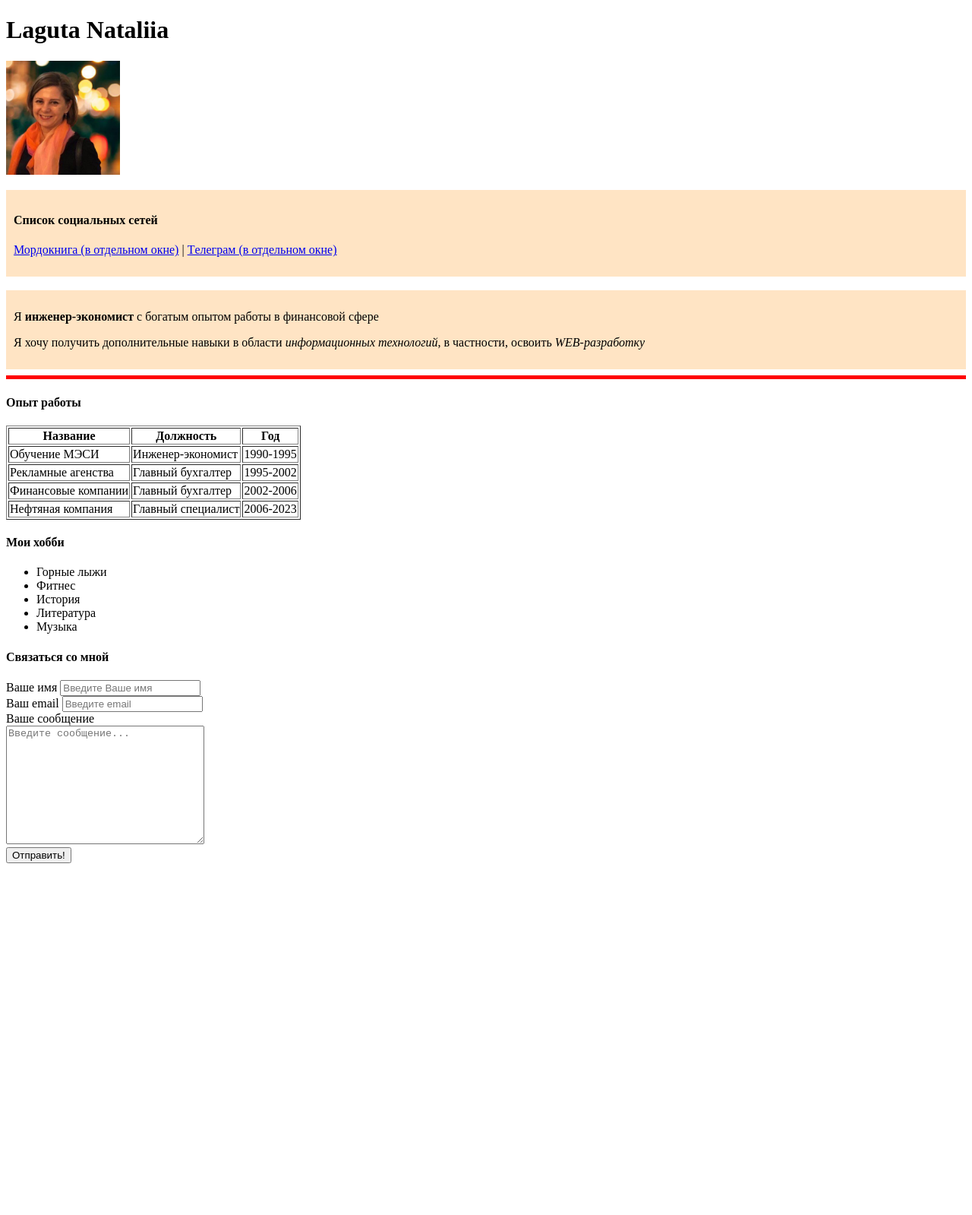
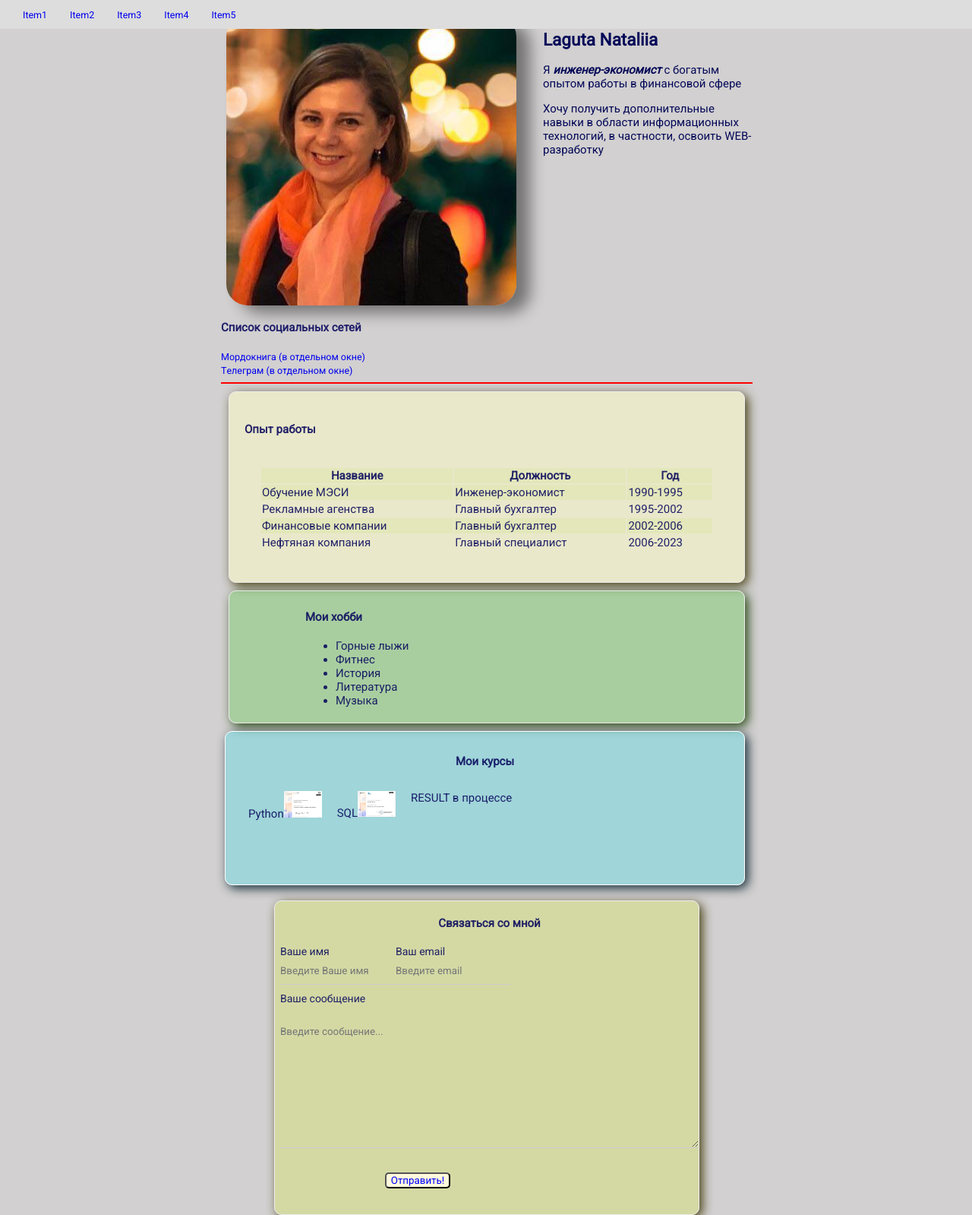
Before and after one commit to LagutaNV/Resume_CV2, a plain HTML site: page index.html in a window 1280 px wide. Shown: the top 1599 px of the page at 76% size. Before the commit the page ends 1144 px from the top, so only its background shows below. Drawn offline with Linux system fonts and the light colour scheme.

Commit message:
Add files via upload

```diff
--- /dev/null
+++ b/01_styles.css
@@ -0,0 +1,145 @@
+body {
+    background: hsl(0, 3%, 82%);
+    margin-bottom: 10px;
+    margin-left: 10px;
+
+}
+
+a {
+    text-decoration: none;
+    transition: all.2s;
+    font-size: smaller;
+}
+
+a:hover {
+    color: blue;
+    font-size: 1.2rem;
+}
+
+a:visited {color: brown;}
+a:active {color: darkblue;}
+
+.btn {
+    background: #fff9dc;
+    color: blue;
+    cursor: pointer;
+    border-radius: 5px;
+    font-family: inherit;
+    margin: 5% 25%;
+
+}
+
+.btn:hover {
+    background: blue;
+    color: yellow;
+}
+
+.navbar {
+    position: fixed;
+    top: 0;
+    left: 0;
+    right: 0;
+    background: #ddd;
+    margin-bottom: 10px;
+}
+
+.navbar ul {
+    list-style: none;
+    margin: 0;
+    padding: 0px 20px;
+    display: flex;
+}
+
+.navbar ul li {
+    margin-right: 10px;
+    padding: 10px;
+}
+
+.navbar ul li:hover {
+    background:#fdf9f9;
+}
+
+.navbar ul li:first-child {
+    margin-left: 0;
+}
+
+.navbar ul li:last-child {
+    margin-right: 0;
+}
+
+.table {
+    padding: 20px;
+    width: 100%;
+}
+
+.table tr:nth-child(odd) {
+    background: #d1e48e44;
+}
+.table td:hover {
+    background: rgba(238, 240, 120, 0.48);
+    color: blue;
+}
+
+.list {
+    margin: 0;
+    padding: 0 10px;
+    list-style: none;
+    display: flex;
+
+}
+
+.list li {
+    /*border: 1px solid #160654;*/
+    margin-bottom: 10%;
+    padding: 10px;
+    vertical-align:middle;
+    text-align:center;
+}
+
+.list li:hover {
+    background: #7dd9e7d3;
+    text-align: center;
+}
+
+.box {
+    display: flex;
+    box-sizing: border-box;
+    margin-bottom: 10px;
+    }
+@media(max-width: 600px) {
+    .box {
+        display: block;
+        text-align: center;
+    }
+}
+
+.form-group label {
+    display: block;
+    font-size: 14px;
+}
+
+.form-group input, .form-group textarea {
+    width: 100%;
+    box-sizing: border-box;
+    border: none;
+    background: transparent;
+    border-bottom: 1px solid #ccc;
+    color: blue;
+    padding: 10px 0 10px;
+    font-family: inherit;
+}
+
+.form-row {
+    margin-bottom: 10px;
+    display: flex;
+}
+@media(max-width: 600px) {
+    .form-row {
+        display: block;
+    }
+    .form-row .form-group {
+        width: 100%;
+        margin-right: 0;
+        margin-bottom: 10px;
+    }
+}
--- /dev/null
+++ b/02_fonts.css
@@ -0,0 +1,17 @@
+@import url('https://fonts.googleapis.com/css2?family=Roboto&display=swap');
+body {
+font: 400 15px'Roboto', sans-serif;
+color: #07075ce1;
+     }
+/*.info{
+      font-weight: 900;
+      letter-spacing: 2px;
+      font-style: italic;
+      color: #160a2a;
+     }
+.info-text {
+     font-weight: 900;
+     letter-spacing: 2px;
+     font-style: italic;
+     color: #120429;
+}*/
--- /dev/null
+++ b/03_borders.css
@@ -0,0 +1,56 @@
+.avatar {
+    border-radius: 28px;
+    box-shadow: 18px 10px 20px rgba(0, 0, 0, 0.45);
+    margin: auto;
+    margin-left: 1%;}
+
+
+.card-1 {
+    border: 1px solid #eee;
+    padding: 20px;
+    border-radius: 10px;
+    margin: 10px 10px 10px 10px;
+    background-color: rgba(255, 254, 196, 0.53);
+    box-shadow: 4px 4px 14px rgba(63, 56, 6, 0.95);
+    box-sizing: border-box;}
+.card-2 {
+     border: 1px solid #eee;
+     padding: 5px 100px 5px 100px;
+     margin: 10px 10px 10px 10px;
+     border-radius: 10px;
+     background-color: rgba(102, 202, 84, 0.388);
+     box-shadow: 4px 4px 14px rgba(27, 63, 6, 0.95);}
+.card-3 {
+     border: 1px solid #eee;
+     padding-left: 1%;
+     padding-bottom: 1%;
+     margin: 2% 10%;
+     border-radius: 10px;
+     background-color: rgba(217, 244, 8, 0.221);
+     box-shadow: 4px 4px 14px rgba(63, 56, 6, 0.95);
+     box-sizing: border-box;}
+.card-3 h4 {text-align: center;}
+
+.card-4 {
+    border: 1px solid #fff;
+    padding: 10px;
+    margin: 10px 10px 20px 5px;
+    border-radius: 10px;
+    background-color: rgba(8, 228, 244, 0.251);
+    box-shadow: 4px 4px 14px rgba(9, 36, 47, 0.95);
+    box-sizing: border-box;
+    }
+
+.card-4 h4 {
+    /*padding-left: 30%;*/
+    text-align: center;
+    }
+
+#blok1 {
+    padding-top: 0%;
+    padding-bottom: 0%;
+    margin-top: 0%;
+    margin-bottom: 0%;
+    margin-left: 5%;
+    color: #040858;
+    }
--- a/index.html
+++ b/index.html
@@ -5,73 +5,117 @@
     <meta name="viewport" content="width=device-width, initial-scale=1.0">
     <meta name="kaywords" content="cv, resume, WEB-разработка, фронтенд">
     <meta name="description"  content="Это сайт-резюме">
+
+    <link rel="stylesheet" href="01_styles.css">
+    <link rel="stylesheet" href="02_fonts.css">
+    <link rel="stylesheet" href="03_borders.css">
     <title>RESUME NL</title>
-    <style>
-      .text_{background-color: bisque;padding: 10px;}
-    </style>
+    <style> .container {max-width: 700px; margin: auto; margin-top: 20px; margin-bottom: 10px;}</style>
 </head>
 <body>
-  <h1>Laguta Nataliia</h1>
-  <p>
-    <img src="img/photo_2023.jpg" alt="Фото" width="150">
-  </p>
- <div id="kontakt_" class="text_">
+
+  <nav class="navbar">
+    <ul>
+      <li><a href="#">Item1</a></li>
+      <li><a href="#">Item2</a></li>
+      <li><a href="#">Item3</a></li>
+      <li><a href="#">Item4</a></li>
+      <li><a href="#">Item5</a></li>
+    </ul>
+  </nav>
+
+  <div class="container">
+
+    <div class="box">
+      <img src="img/photo_2023.jpg" alt="Фото" width="100%" class="avatar">
+
+
+        <div id="blok1">
+        <h2>Laguta Nataliia</h2>
+        <p>Я <strong> <em> инженер-экономист</em></strong> с богатым опытом работы в финансовой сфере</p>
+        <p>Хочу получить дополнительные навыки в области информационных технологий, в частности, освоить WEB-разработку </p>
+        </div>
+    </div>
+    <div class="kontakt">
         <h4>Список социальных сетей</h4>
-  <P>
         <a href="https://www.facebook.com/natali.laguta.3" target="_blank">Мордокнига (в отдельном окне)</a>
-  |
+        <br>
         <a href="https://t.me/+VYHhrzDOQ6hjMjYy" target="_blank"> Tелеграм (в отдельном окне)</a>
-  </p>
     </div>
 
-<br/>
+  <hr color="red" size="2">
 
-  <div id="blok1" class="text_">
-  <p>Я <strong>инженер-экономист</strong> с богатым опытом работы в финансовой сфере</p>
-  <p>Я хочу получить дополнительные навыки в области <em>информационных технологий</em>, в частности, освоить <em>WEB-разработку</em> </p>
-  </div>
-  <hr color="red" size="5">
+    <div class="card-1">
      <h4>Опыт работы</h4>
-<table border="1">
+     <table class="table">
         <thead>
           <tr>
             <th>Название</th>
             <th>Должность</th>
-    <th>Год</th>
+            <th>   Год   </th>
           </tr>
         </thead>
         <tbody>
-<tr><td>Обучение МЭСИ</td><td>Инженер-экономист</td><td>1990-1995</td></tr>
-<tr><td>Рекламные агенства</td><td>Главный бухгалтер</td><td>1995-2002</td></tr>
-<tr><td>Финансовые компании</td><td>Главный бухгалтер</td><td>2002-2006</td></tr>
-<tr><td>Нефтяная компания</td><td>Главный специалист</td><td>2006-2023</td></tr>
-
+          <tr><td> Обучение МЭСИ </td><td> Инженер-экономист </td><td>    1990-1995    </td></tr>
+          <tr><td> Рекламные агенства </td><td> Главный бухгалтер </td><td>  1995-2002  </td></tr>
+          <tr><td> Финансовые компании </td><td> Главный бухгалтер </td><td>  2002-2006  </td></tr>
+          <tr><td> Нефтяная компания </td><td> Главный специалист </td><td>  2006-2023  </td></tr>
         </tbody>
       </table>
-  <h4>Мои хобби</h4><ul>
+    </div>
+
+    <div class="card-2">
+      <h4>Мои хобби</h4>
+      <ul>
         <li>Горные лыжи</li>
         <li>Фитнес</li>
         <li>История</li>
         <li>Литература</li>
         <li>Музыка</li>
       </ul>
+    </div>
+
+    <div class="card-4">
+      <h4>Мои курсы</h4>
+      <ul class="list">
+        <li>Python<img src="img/Python.jpeg" alt="Фото" width="50"></li>
+        <li>SQL<img src="img/SQL.jpeg" alt="Фото" width="50"></li>
+        <li>RESULT в процессе</li>
+      </ul>
+    </div>
+
+    <div class="card-3">
+
+      <form action="/" class="form">
         <h4>Связаться со мной</h4>
-<form>
-<div>
+        <div class="form-row">
+          <div class="form-group">
            <label for="FIO">Ваше имя</label>
             <input type="text" id="FIO" placeholder="Введите Ваше имя">
           </div>
-<div>
+
+          <div class="form-group">
             <label for="e-mail">Ваш email</label>
             <input type="email" id="e-mail" placeholder="Введите email">
           </div>
-<div>
+        </div>
+
+        <div class="form-group">
           <label for="mesege">Ваше сообщение</label>
           <br>
           <textarea name="message" id="" cols="30" rows="10" placeholder="Введите сообщение..."></textarea>
         </div>
-  <button type="submit">Отправить! </button>
+
+        <button type="submit" class="btn">Отправить! </button>
       </form>
+    </div>
 
+
+    <div class="box">
+      <h2>box</h2>
+      <p>Lorem ipsum dolor, sit amet consectetur adipisicing elit. Quae, laborum?</p>
+    </div>
+
+  </div>
 </body>
 </html>
```
Also changed, not shown: img/Python.jpeg (added), img/SQL.jpeg (added). Lines whose indentation alone changed are shown as unchanged.
